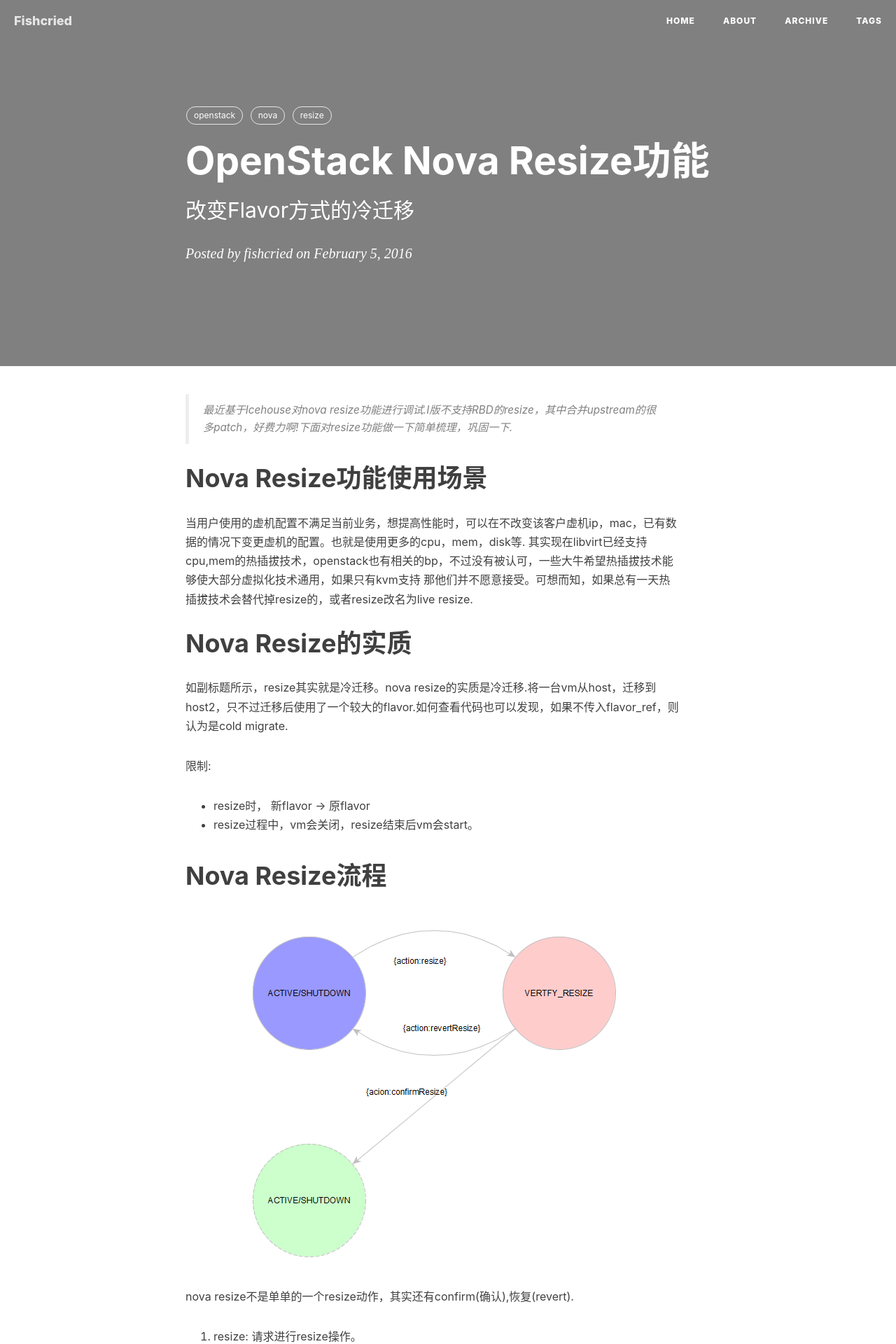
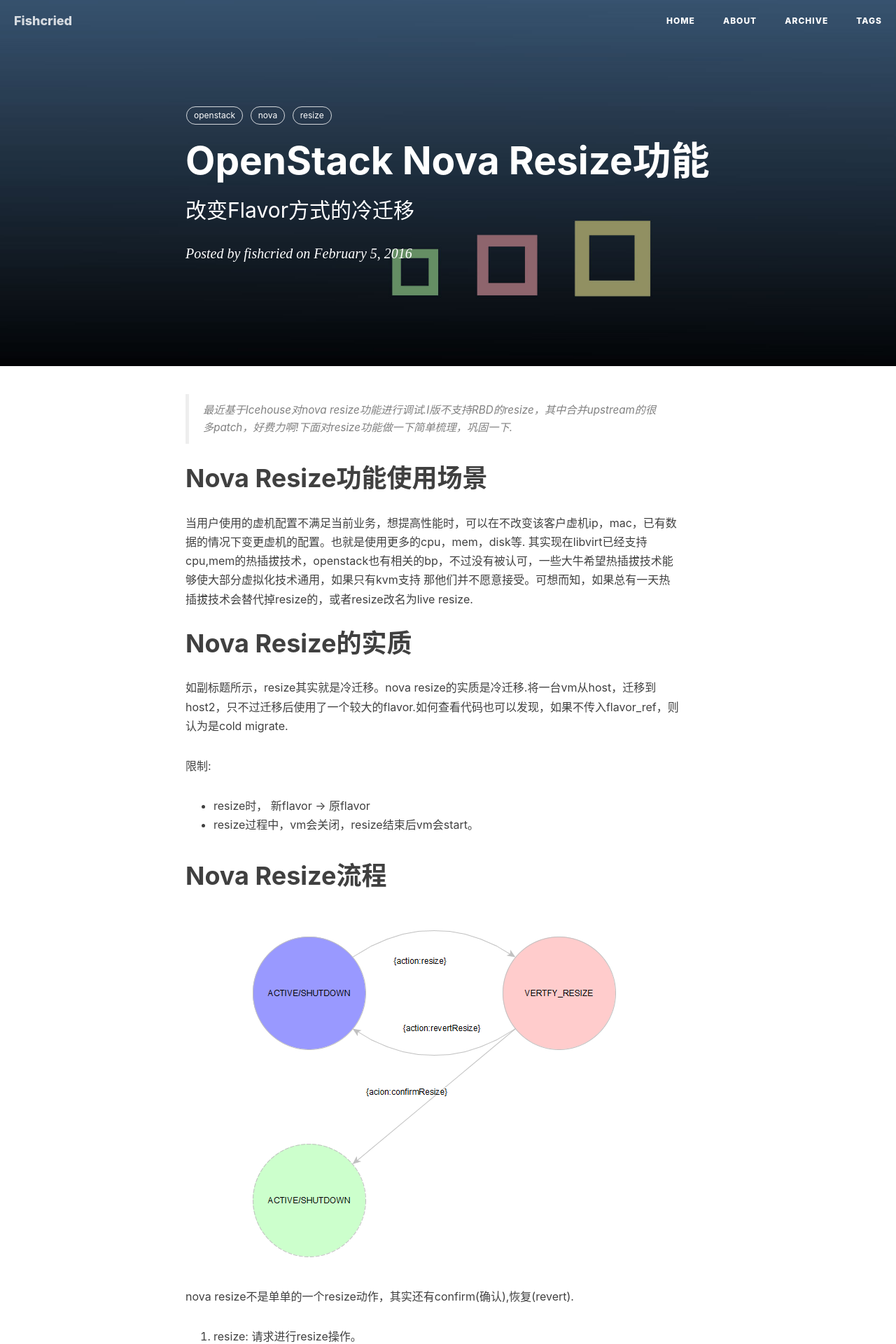
Before and after one commit to fishcried/fishcried.github.io, a Jekyll site: the page built from _posts/2016-02-05-nova-resize-notes.md, in a window 1280 px wide. Shown: the top 1920 px of the page at 70% size. Built offline with Jekyll 4.4.1, drawn with Linux system fonts in a browser that asks for light colours; nearby versions of some CDN libraries; comment, search, counter and statistics services are not loaded.

Commit message:
添加背景.

```diff
--- a/_posts/2016-02-05-nova-resize-notes.md
+++ b/_posts/2016-02-05-nova-resize-notes.md
@@ -5,7 +5,7 @@
 description: ""
 category: openstack
 author: "fishcried"
-header-img: "img/bg/nova-resize-bg.jpg"
+header-img: "img/nova-resize-bg.jpg"
 tags: [openstack,nova,resize]
 ---
 
```
Also changed, not shown: img/nova-resize-bg.jpg.
